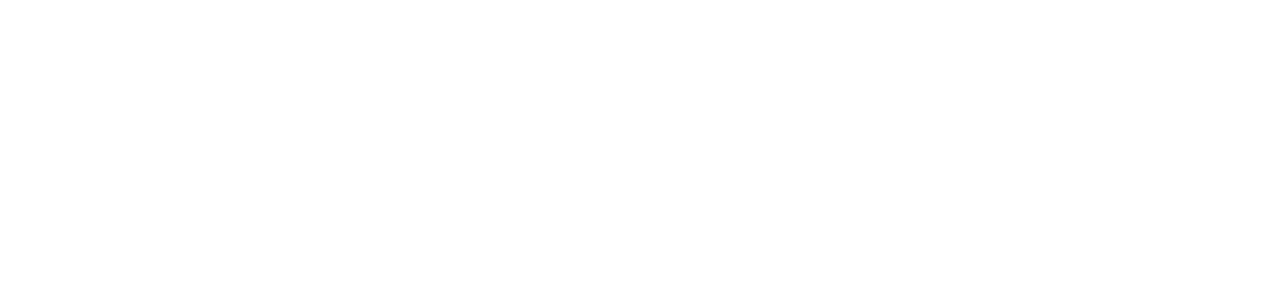
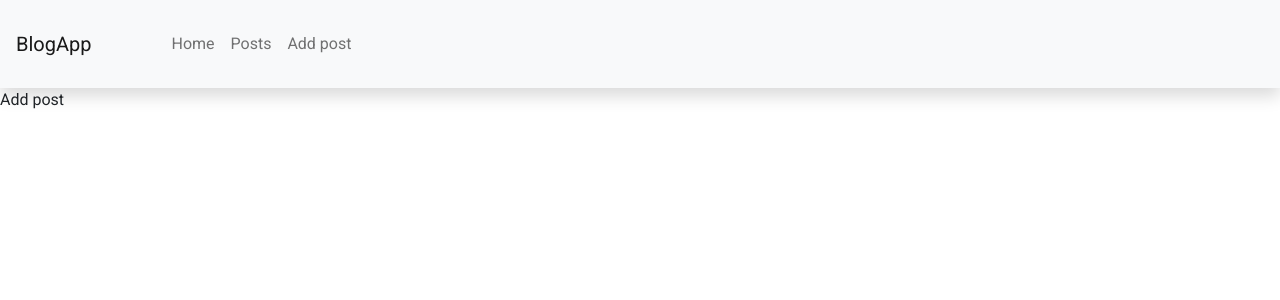
Before and after one commit to aaleksandart/BlogApp, a React (Create React App) app in the folder BlogApp.Frontend/blog.app-react/: page /addpost in a window 1280 px wide. Shown: the top 300 px of the page. Built offline with nearby package versions, Linux system fonts and the light colour scheme.

Commit message:
add navbar
add navbar

```diff
--- a/BlogApp.Frontend/blog.app-react/package.json
+++ b/BlogApp.Frontend/blog.app-react/package.json
@@ -8,6 +8,7 @@
     "@testing-library/user-event": "^13.5.0",
     "react": "^18.2.0",
     "react-dom": "^18.2.0",
+    "react-router-dom": "^6.4.3",
     "react-scripts": "5.0.1",
     "web-vitals": "^2.1.4"
   },
--- a/BlogApp.Frontend/blog.app-react/public/index.html
+++ b/BlogApp.Frontend/blog.app-react/public/index.html
@@ -25,6 +25,11 @@
       Learn how to configure a non-root public URL by running `npm run build`.
     -->
     <title>React App</title>
+    <!-- CSS only -->
+    <link href="https://cdn.jsdelivr.net/npm/bootstrap@5.2.2/dist/css/bootstrap.min.css" rel="stylesheet" integrity="sha384-Zenh87qX5JnK2Jl0vWa8Ck2rdkQ2Bzep5IDxbcnCeuOxjzrPF/et3URy9Bv1WTRi" crossorigin="anonymous">
+    <!-- JavaScript Bundle with Popper -->
+    <script src="https://cdn.jsdelivr.net/npm/bootstrap@5.2.2/dist/js/bootstrap.bundle.min.js" integrity="sha384-OERcA2EqjJCMA+/3y+gxIOqMEjwtxJY7qPCqsdltbNJuaOe923+mo//f6V8Qbsw3" crossorigin="anonymous"></script>
+
   </head>
   <body>
     <noscript>You need to enable JavaScript to run this app.</noscript>
--- a/BlogApp.Frontend/blog.app-react/src/App.css
+++ b/BlogApp.Frontend/blog.app-react/src/App.css
@@ -1,38 +1,9 @@
-.App {
-  text-align: center;
+/* Google Fonts */
+@import url('https://fonts.googleapis.com/css2?family=Roboto:ital,wght@0,400;0,500;0,700;1,400;1,500;1,700&display=swap');
+/*
+font-family: 'Roboto', sans-serif;
+*/
+
+* {
+  font-family: 'Roboto', sans-serif;
 }
-
-.App-logo {
-  height: 40vmin;
-  pointer-events: none;
-}
-
-@media (prefers-reduced-motion: no-preference) {
-  .App-logo {
-    animation: App-logo-spin infinite 20s linear;
-  }
-}
-
-.App-header {
-  background-color: #282c34;
-  min-height: 100vh;
-  display: flex;
-  flex-direction: column;
-  align-items: center;
-  justify-content: center;
-  font-size: calc(10px + 2vmin);
-  color: white;
-}
-
-.App-link {
-  color: #61dafb;
-}
-
-@keyframes App-logo-spin {
-  from {
-    transform: rotate(0deg);
-  }
-  to {
-    transform: rotate(360deg);
-  }
-}
--- a/BlogApp.Frontend/blog.app-react/src/App.js
+++ b/BlogApp.Frontend/blog.app-react/src/App.js
@@ -1,10 +1,26 @@
+import { BrowserRouter, Routes, Route } from 'react-router-dom';
 import './App.css';
+
+//Components
+import Navbar from './components/navbar/Navbar.js'
+
+//Pages
+import Home from './pages/home/index.js'
+import Posts from './pages/posts/index.js'
+import AddPost from './pages/addpost/index.js'
 
 function App() {
   return (
     <>
-
-
+      <BrowserRouter>
+        <Routes>
+          <Route path='/' element={<Navbar/>}>
+            <Route index element={<Home/>} />
+            <Route path='posts' element={<Posts/>} />
+            <Route path='addpost' element={<AddPost/>} />
+          </Route>
+        </Routes>
+      </BrowserRouter>
     </>
   );
 }
--- /dev/null
+++ b/BlogApp.Frontend/blog.app-react/src/components/navbar/Navbar.js
@@ -0,0 +1,27 @@
+import React from 'react'
+import { Outlet, Link } from 'react-router-dom'
+
+const Navbar = () => {
+  return (
+    <>
+
+      <nav className="navbar-bg navbar navbar-expand-lg navbar-light bg-light py-3 px-3 shadow">
+        <Link className="navbar-brand" to="/" href="#">BlogApp</Link>
+        <button className="navbar-toggler" type="button" data-bs-toggle="collapse" data-bs-target="#navbarNavAltMarkup" aria-controls="navbarNavAltMarkup" aria-expanded="false" aria-label="Toggle navigation">
+          <span className="navbar-toggler-icon"></span>
+        </button>
+        <div className="collapse navbar-collapse p-2" id="navbarNavAltMarkup">
+          <div className="navbar-nav">
+            <Link className="nav-item nav-link ms-5" to="/">Home</Link>
+            <Link className="nav-item nav-link" to="/posts" >Posts</Link>
+            <Link className="nav-item nav-link" to="/addpost">Add post</Link>
+          </div>
+        </div>
+      </nav>
+      <Outlet />
+
+    </>
+  )
+}
+
+export default Navbar
--- /dev/null
+++ b/BlogApp.Frontend/blog.app-react/src/pages/addpost/index.js
@@ -0,0 +1,9 @@
+import React from 'react'
+
+const index = () => {
+    return (
+        <div>Add post</div>
+    )
+}
+
+export default index
--- /dev/null
+++ b/BlogApp.Frontend/blog.app-react/src/pages/home/index.js
@@ -0,0 +1,9 @@
+import React from 'react'
+
+const index = () => {
+    return (
+        <div>Home</div>
+    )
+}
+
+export default index
--- /dev/null
+++ b/BlogApp.Frontend/blog.app-react/src/pages/posts/index.js
@@ -0,0 +1,9 @@
+import React from 'react'
+
+const index = () => {
+    return (
+        <div>Posts</div>
+    )
+}
+
+export default index
```
Also changed, not shown: 2 other files (tests, documents, lock files or other folders).
